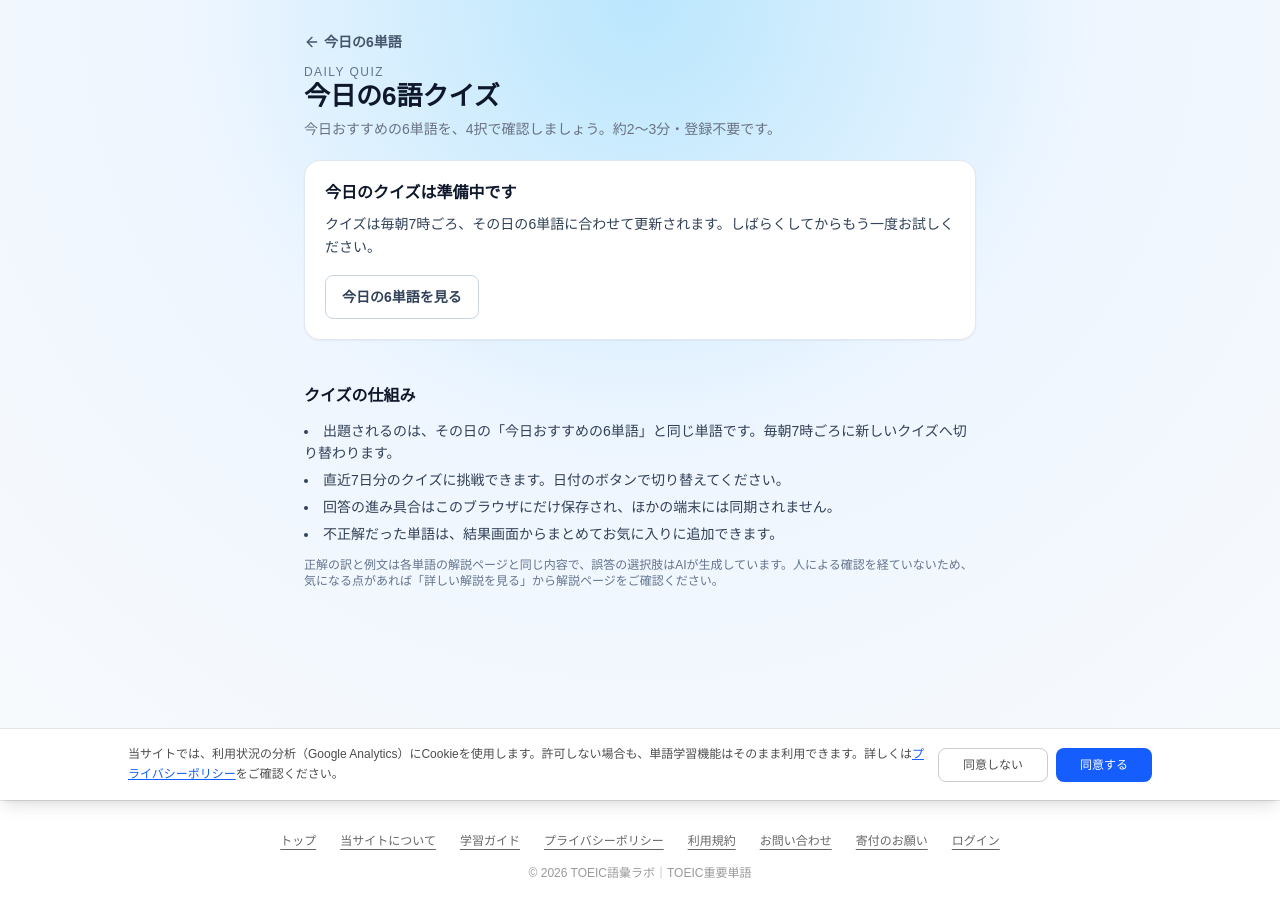
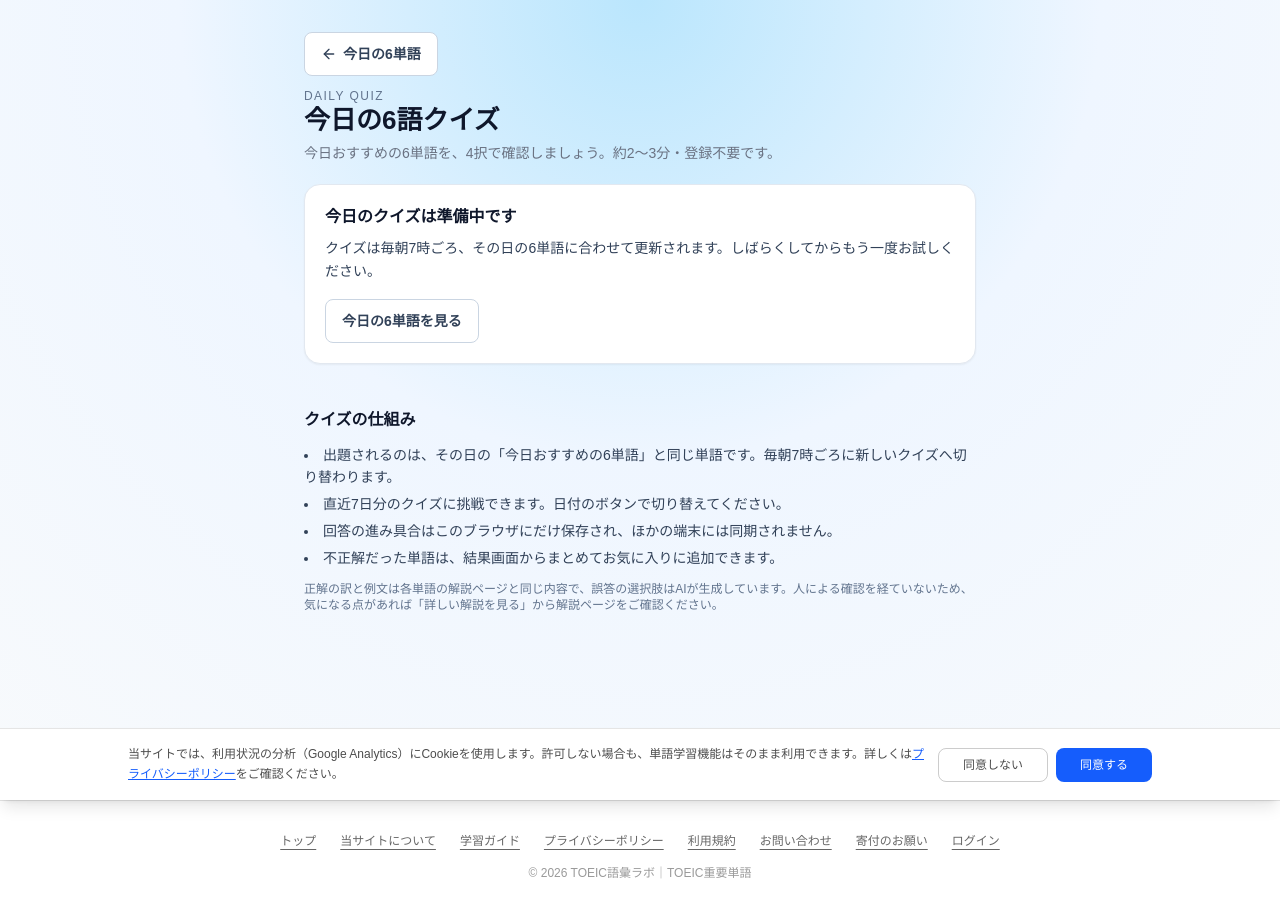
Before and after one commit to Rainnnnnnnn-maker/toeic_website_ver2.0, a Next.js app: page /today-words/quiz in a window 1280 px wide. Built offline with nearby package versions, Linux system fonts and the light colour scheme; no server answers.

Commit message:
style(quiz): enhance button styling for improved UI consistency

```diff
--- a/src/app/today-words/quiz/page.tsx
+++ b/src/app/today-words/quiz/page.tsx
@@ -28,7 +28,7 @@ export default async function TodayQuizPage() {
           <Link
             href="/today-words"
             prefetch={false}
-            className="group inline-flex w-fit items-center gap-1 text-sm font-semibold text-slate-600 no-underline hover:text-slate-900"
+            className="group inline-flex min-h-11 w-fit items-center justify-center gap-1.5 rounded-lg border border-slate-300 bg-white px-4 text-sm font-bold text-slate-700 no-underline transition-colors hover:border-slate-400 hover:bg-slate-50 active:bg-slate-100 focus-visible:outline-hidden focus-visible:ring-2 focus-visible:ring-slate-500 focus-visible:ring-offset-2"
           >
             <ArrowLeft size={16} className="transition-transform group-hover:-translate-x-0.5" aria-hidden />
             今日の{TODAY_WORDS_COUNT}単語
```
